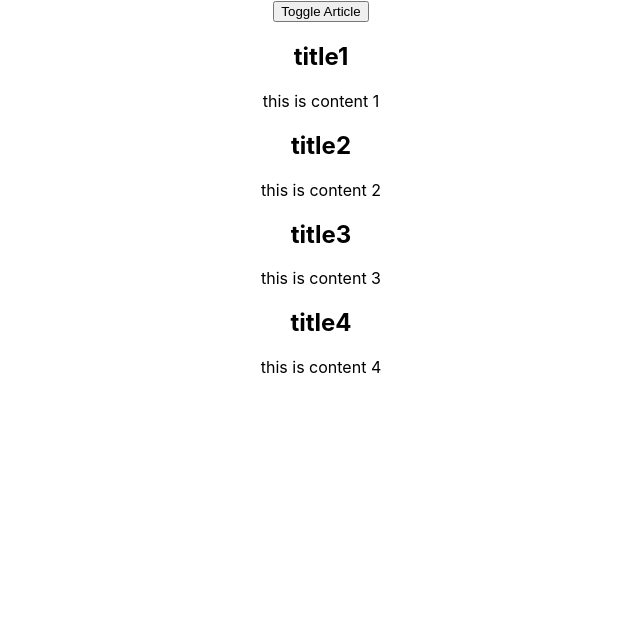
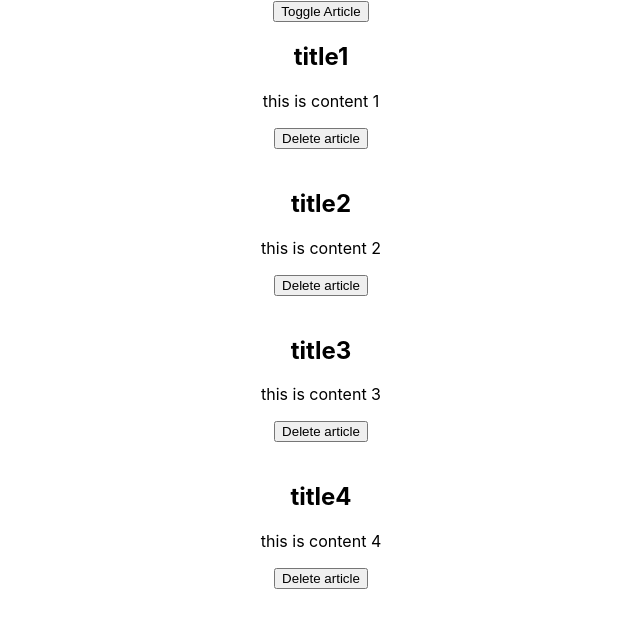
Before and after one commit to Kondzioplus/React, a React (Create React App) app: page / in a window 1280 px wide. Both pictures are taken after a click on the button "Toggle Article". Shown: the top 628 px of the page, without its empty margins (319-959 px from the left). Built offline with nearby package versions, Linux system fonts and the light colour scheme.

Commit message:
Listy i edycja state

```diff
--- a/src/App.js
+++ b/src/App.js
@@ -21,14 +21,20 @@ class App extends Component {
     this.setState({showArticles: !doesShow});//przeciwieństwo!
   }
 
+  deleteArticleHandler = (articleIndex) => {
+    const articles = this.state.articles;
+    articles.splice(articleIndex, 1);
+    this.setState({articles: articles});
+  }
+
   render(){
 
 
     let articles = null;
 
     if (this.state.showArticles){
-      articles = this.state.articles.map(article => {
-        return(<Article title={article.title} content={article.content} />)
+      articles = this.state.articles.map((article, index) => {
+        return(<Article title={article.title} content={article.content} deleteClick={() => this.deleteArticleHandler(index)} />)
       })
     }
 
--- a/src/Article/Article.js
+++ b/src/Article/Article.js
@@ -5,6 +5,9 @@ const Article = props => {
         <div>
             <h2>{props.title}</h2>
             <p>{props.content}</p>
+            <button onClick={props.deleteClick}>Delete article</button>
+            <br />
+            <br />
         </div>
     );
 }
```
